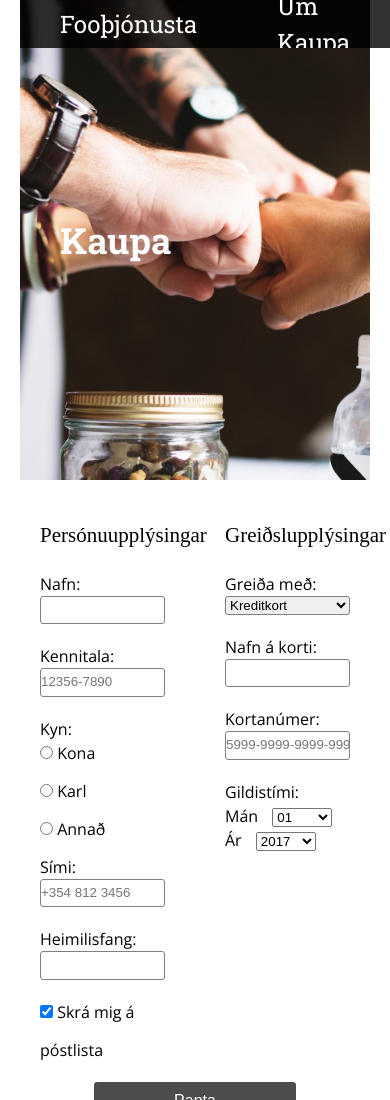
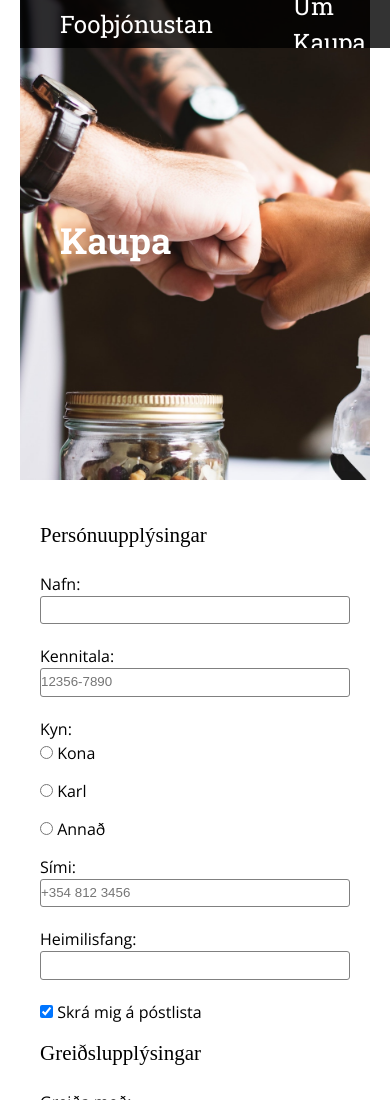
Before and after one commit to astamagg/stort_verkefni_fyrra, a website: page kaupa.html in a window 390 px wide. Shown: the top 1100 px of the page. Drawn offline with nearby package versions, Linux system fonts and the light colour scheme.

Commit message:
Grid breytingar

```diff
--- a/kaupa.html
+++ b/kaupa.html
@@ -10,7 +10,7 @@
   <body>
     <div class="navbar">
       <div class="navbar__forsida">
-        <a href="index.html">Fooþjónusta</a>
+        <a href="index.html">Fooþjónustan</a>
       </div>
       <div class="navbar__saman">
         <a href="um.html">Um</a>
@@ -25,7 +25,7 @@
     <div class="grid">
       <div class="form">
         <div class="row">
-          <div class="col col-6">
+            <div class="col col-6 col-medium-6 col-small-12">
               <div class ="form__content">
                 <legend class="form__header">Persónuupplýsingar</legend>
 
@@ -61,7 +61,7 @@
                 </label>
               </div>
             </div>
-          <div class = "col col-6">
+            <div class = "col col-6 col-medium-6 col-small-12">
               <div class="form__content">
 
                   <legend class="form__header">Greiðslupplýsingar</legend>
--- a/scss/check.scss
+++ b/scss/check.scss
@@ -11,6 +11,7 @@
   img {
     max-width: 2*$gutter;
   }
+
   h3 {
     font-family: 'Roboto Slab', serif;
   }
--- a/scss/form.scss
+++ b/scss/form.scss
@@ -6,7 +6,6 @@ $max-width: 1200px;
 $mid-width: 600px;
 
 .form {
-
   padding: 2*$gutter 0 2*$gutter 0;
 
   &__content {
@@ -18,7 +17,6 @@ $mid-width: 600px;
     @media(max-width: 1199px){
       padding: 0 $gutter 0 $gutter;
     }
-
   }
   &__header {
     font-size: 1.3125 * $grunnur-font;
--- a/scss/grid.scss
+++ b/scss/grid.scss
@@ -6,6 +6,12 @@ $gutter: 20px;
   margin-right: -($gutter / 2);
   margin-bottom: $gutter;
   margin-left: -($gutter / 2);
+
+  @media(max-width: 599px) {
+    display: flex;
+    flex-direction: column;
+    align-items: center;
+  }
 }
 @mixin columns($col: 1) {
   width: ($col / 12 * 100) * 1%;
@@ -30,14 +36,17 @@ $gutter: 20px;
     @include columns(4);
   }
   &-medium {
-    @media (max-width: 599px) {
+    @media (max-width: 1199px) {
       &-12 {
         @include columns(12);
+      }
+      &-6 {
+        @include columns(6);
       }
     }
   }
   &-small {
-    @media (max-width: 399px) {
+    @media (max-width: 599px) {
       &-12 {
         @include columns(12);
       }
@@ -49,17 +58,17 @@ $gutter: 20px;
     margin-left: (2 / 12 * 100) * 1%;
   }
   &-medium {
+    @media (max-width: 1190px) {
+      &-0 {
+        margin-left: 0;
+      }
+    }
+  }
+  &-small {
     @media (max-width: 599px) {
       &-0 {
         margin-left: 0;
       }
     }
   }
-  &-small {
-    @media (max-width: 399px) {
-      &-0 {
-        margin-left: 0;
-      }
-    }
   }
-  }
--- a/scss/header.scss
+++ b/scss/header.scss
@@ -13,8 +13,8 @@
     display: flex;
     justify-content: center;
     margin-bottom: 3*$gutter;
+  }
 
-  }
   &__content {
       /*animation-name: none;
       animation-duration: 3s;
```
Lines whose indentation alone changed are shown as unchanged.
